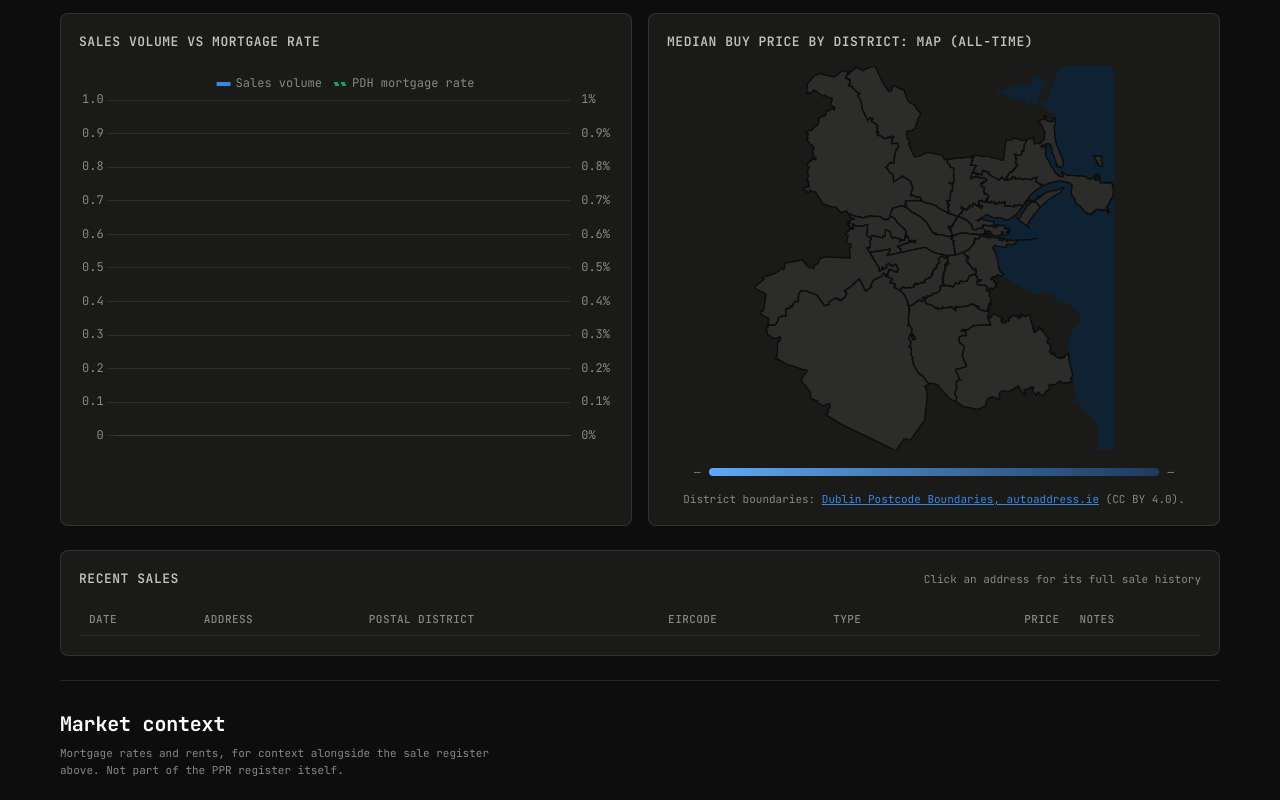
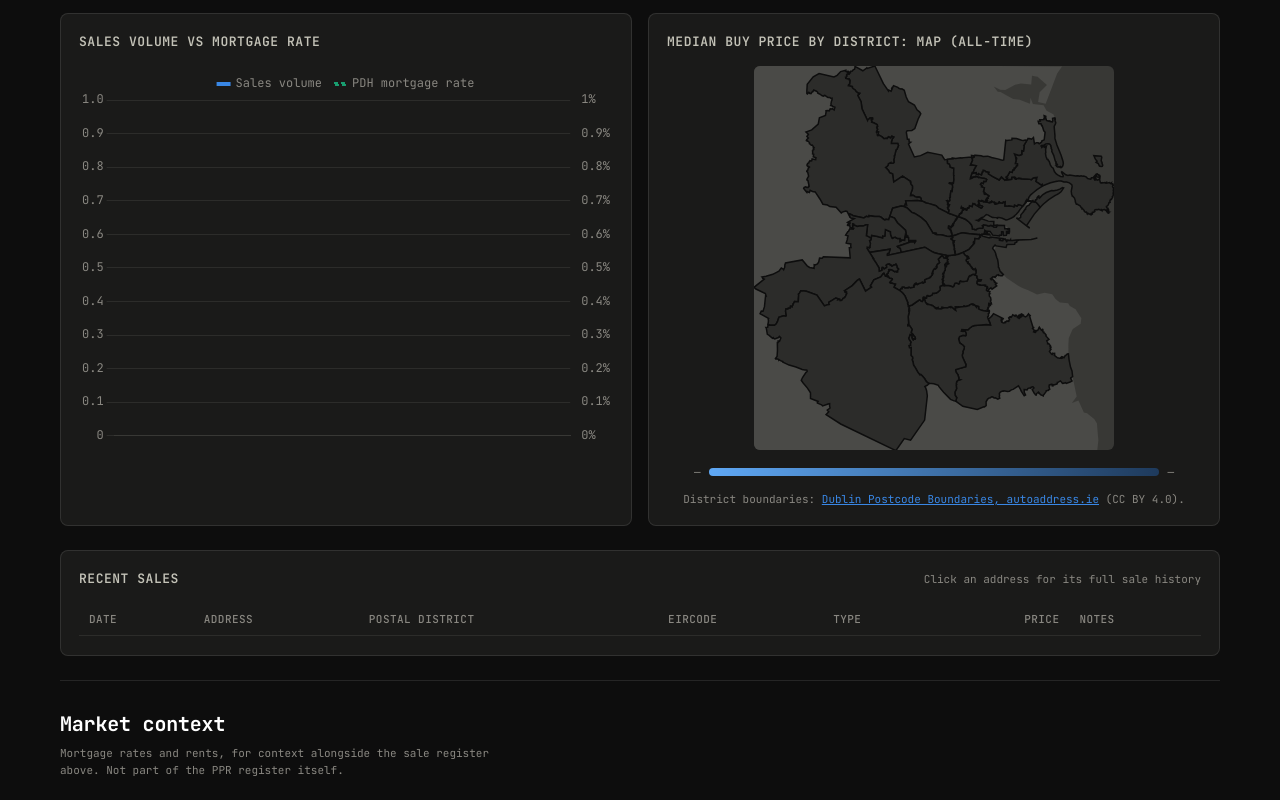
Before and after one commit to stefan-bc/dublin-properties, a website with bundled scripts: page index.html in a window 1280 px wide. Shown: the part 923-1723 px from the top of the page. Built offline with nearby package versions, Linux system fonts and the light colour scheme; some packages are replaced by stand-ins of ours; no server answers; the database is empty.

Commit message:
Grey out the map's sea/land instead of a navy sea
Navy sea sat too close in hue to the district price scale (both blue),
reading as more colour-coded data rather than "this is water". Sea and
land are now two close grey shades instead of navy + charcoal — kept as
two shades, not one flat tone, so the coastline stays visible rather than
losing the recognisable Dublin Bay shape entirely.

```diff
--- a/style.css
+++ b/style.css
@@ -18,9 +18,13 @@
   --scale-high: #5fa8f5;
   --scale-no-data: var(--gridline);
 
-  /* Darker and less saturated than --scale-low so Dublin Bay reads as water,
-     not as "the cheapest district" on the same price ramp. */
-  --map-sea: #0e2233;
+  /* Neutral greys, not blue: a navy sea sat too close in hue to the
+     district price scale (both blue), reading as more colour-coded data
+     rather than "this is water". Two close shades, not one flat tone,
+     so the coastline is still visible — a completely flat grey would
+     lose the recognisable Dublin Bay shape entirely. */
+  --map-sea: #383835;
+  --map-land: #4a4a47;
 }
 
 * {
@@ -474,7 +478,7 @@ a {
 }
 
 .land-path {
-  fill: var(--surface);
+  fill: var(--map-land);
   stroke: none;
 }
 
```
